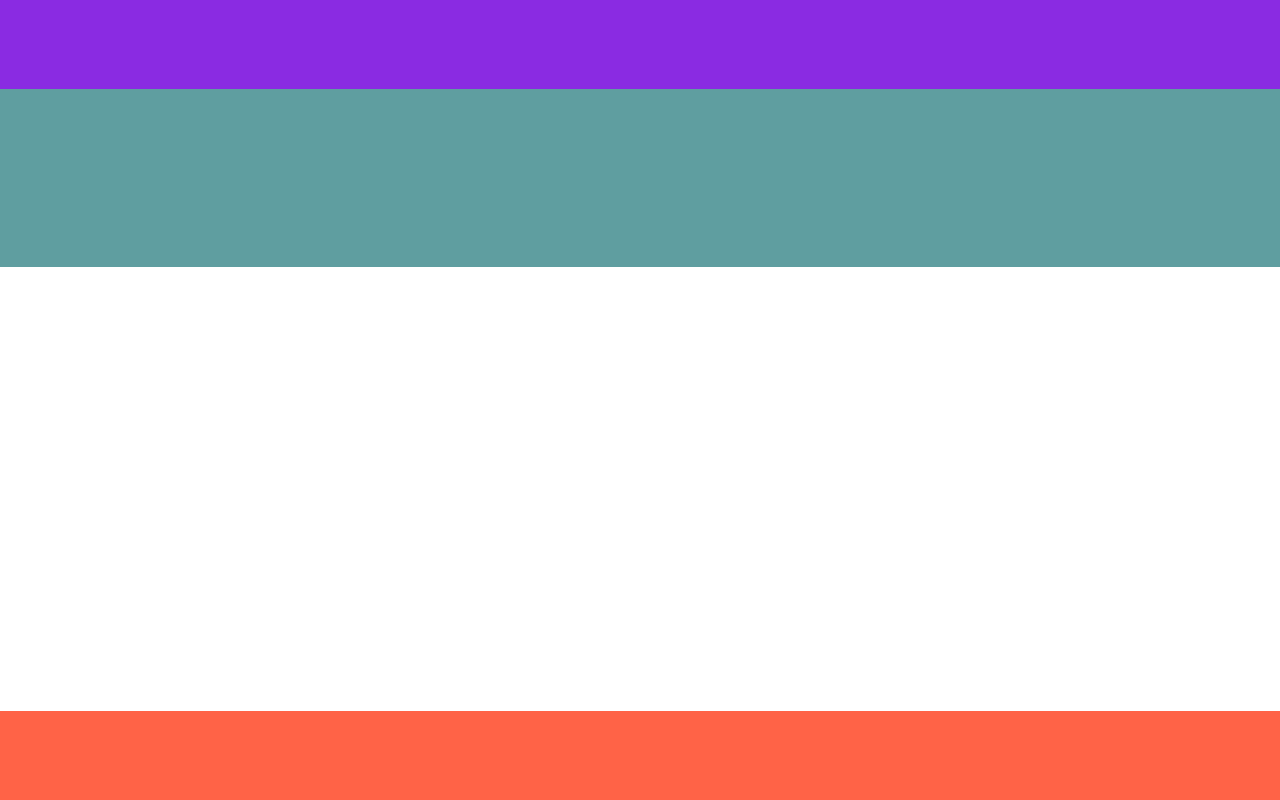
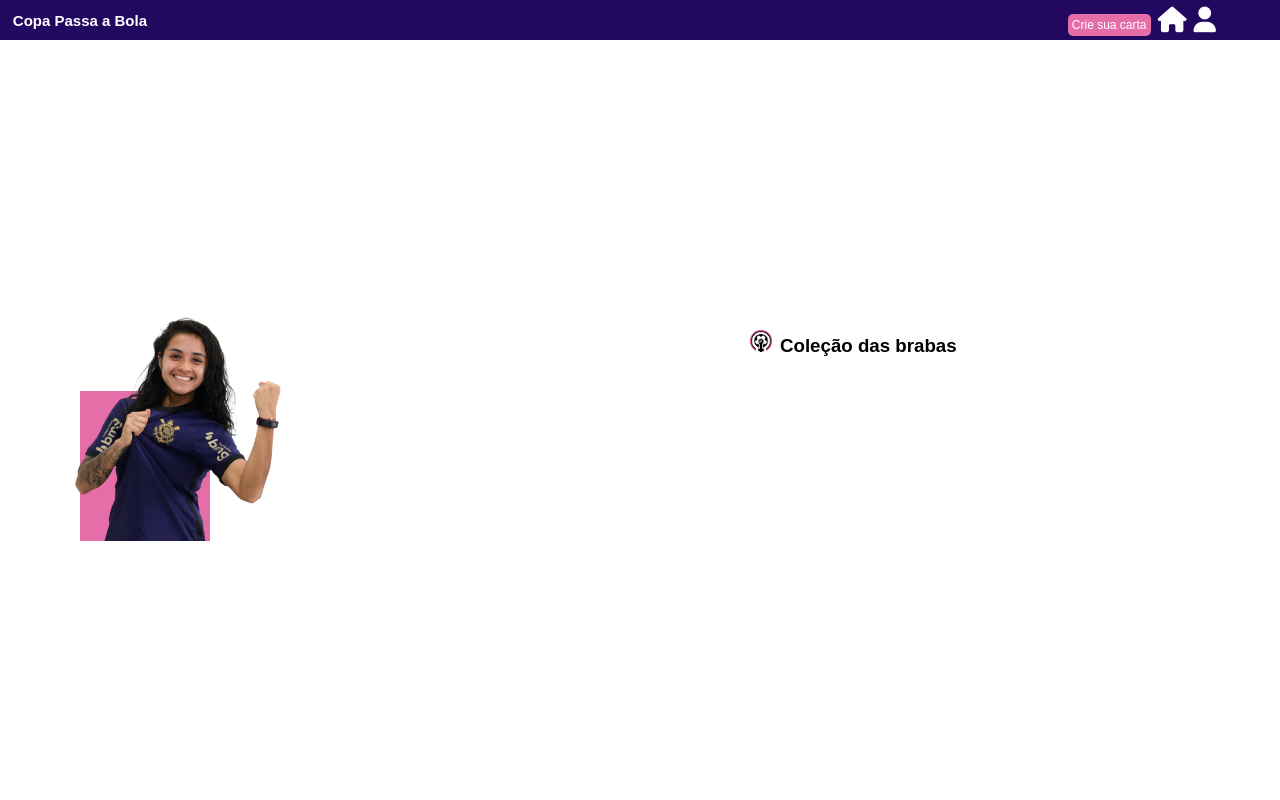
Before and after one commit to Vitor-1Fernandes/Passa-a-Bola_CRUD, a plain HTML site: page index.html in a window 1280 px wide. Drawn offline with Linux system fonts and the light colour scheme.

Commit message:
criação de Aside

```diff
--- a/index.html
+++ b/index.html
@@ -5,12 +5,29 @@
     <meta name="viewport" content="width=device-width, initial-scale=1.0">
     <title>Passa Bola</title>
     <link rel="stylesheet" href="src/css/style.css">
+    <link href="https://fonts.googleapis.com/css2?family=Roboto&display=swap" rel="stylesheet">
+    <script src="https://kit.fontawesome.com/76f7829dde.js" crossorigin="anonymous"></script>
     <script src="src/js/app.js"></script>
 </head>
 <body class="container">
-    <header id="header"></header>
-    <main id="main"></main>
-    <div id="card"></div>
+    <nav id="nav">
+        <h1 style="font-size: 15px;">Copa Passa a Bola</h1>
+        <div>
+        <a class="button">Crie sua carta</a>
+        <i class="fa fa-house" aria-hidden="true"></i>
+        <i class="fa fa-user" aria-hidden="true"></i>
+        </div>
+    </nav>
+    <main id="card">
+        <img src="src/img/image.png" alt="" style="width: auto; height: 22px; margin-right: 8px;">
+        <h3>Coleção das brabas</h3>
+    </main>
+    <aside id="filter">
+        <img src="src/img/atleta.png" alt="">
+        <div class="square"></div>
+    </aside>
+    <div id="main"></div>
+    <div>Card</div>
     <footer id="footer"></footer>
 </body>
 </html>
--- a/src/css/style.css
+++ b/src/css/style.css
@@ -3,30 +3,80 @@ body{
     height: 100vh;
     margin: 0;
     padding: 0;
+    font-family: "Arial";
+    color: white;
 }
-#header{
-    grid-area: header;
-    background-color: blueviolet;
+nav{
+    display: flex;
+    grid-area: nav;
+    background-color: white;
+    justify-content: space-between;
+    padding-left: 1%;
+    padding-right: 5%;
+    align-items: center;
+    font-size: 2vw;
+    height: 40px;
+    background-color: #230860;
+    margin-bottom: 1%;
+}
+.button{
+    border-radius: 5px;
+    background-color: #e56ea9;
+    font-size: 12px;
+    padding: 4px;
+    color: white;
+}
+#filter{
+    grid-area: filter;
+}
+aside img{
+   width:  50%;
+   min-width: 170px;
+   margin-left: 17%;
+   height: auto;
+}
+.square{
+    position: relative;
+    background-color: #e56ea9;
+    z-index: -1;
+    left: 80px;
+    bottom: 154px;
+    height: 150px;
+    width: 130px;
 }
 #main{
+    display: flex;
     grid-area: main;
 }
+.userOption{
+    display: flex;
+    justify-content: baseline;
+    width: 30%;
+    min-width: 200px;
+    background-color: rgb(203, 105, 216);
+    box-shadow: rgba(0, 0, 0, 0.25) 0px 54px 55px, rgba(0, 0, 0, 0.12) 0px -12px 30px, rgba(0, 0, 0, 0.12) 0px 4px 6px, rgba(0, 0, 0, 0.17) 0px 12px 13px, rgba(0, 0, 0, 0.09) 0px -3px 5px;
+}
 #card{
+    display: flex;
+    align-items: baseline;
+    justify-content: center;
     grid-area: card;
-    background-color: cadetblue;
+    color: black;
+
 }
 #footer{
     grid-area: footer;
-    background-color: tomato;
+    background-color: rgb(203, 105, 216);
 }
 
 .container{
     display: grid;
     grid-template-columns: 1fr 1fr 1fr;
-    grid-template-rows: 1fr 2fr 5fr 1fr;
+    grid-template-rows: 1fr 6fr 10fr 1fr;
     grid-template-areas:
-    'header header header'
-    'card card card'
+    'nav nav nav'
+    'line line line'
+    'filter card card'
     'mains main main'
     'footer footer footer';
 }
```
Also changed, not shown: src/img/atleta.png (added), src/img/image.png (added).
